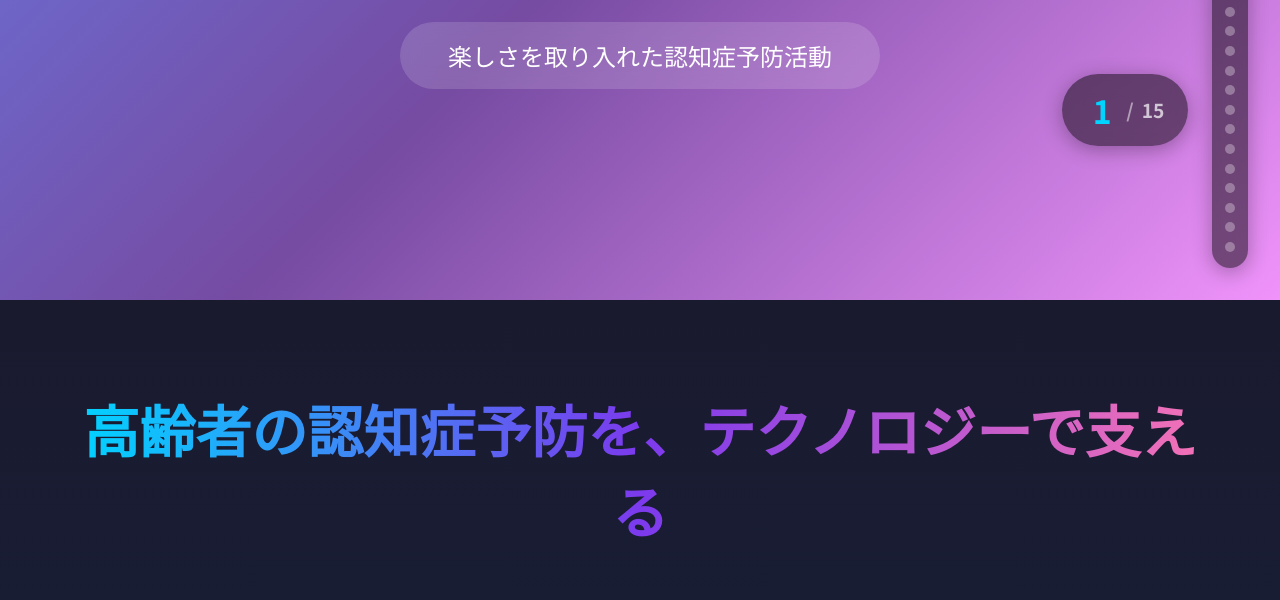
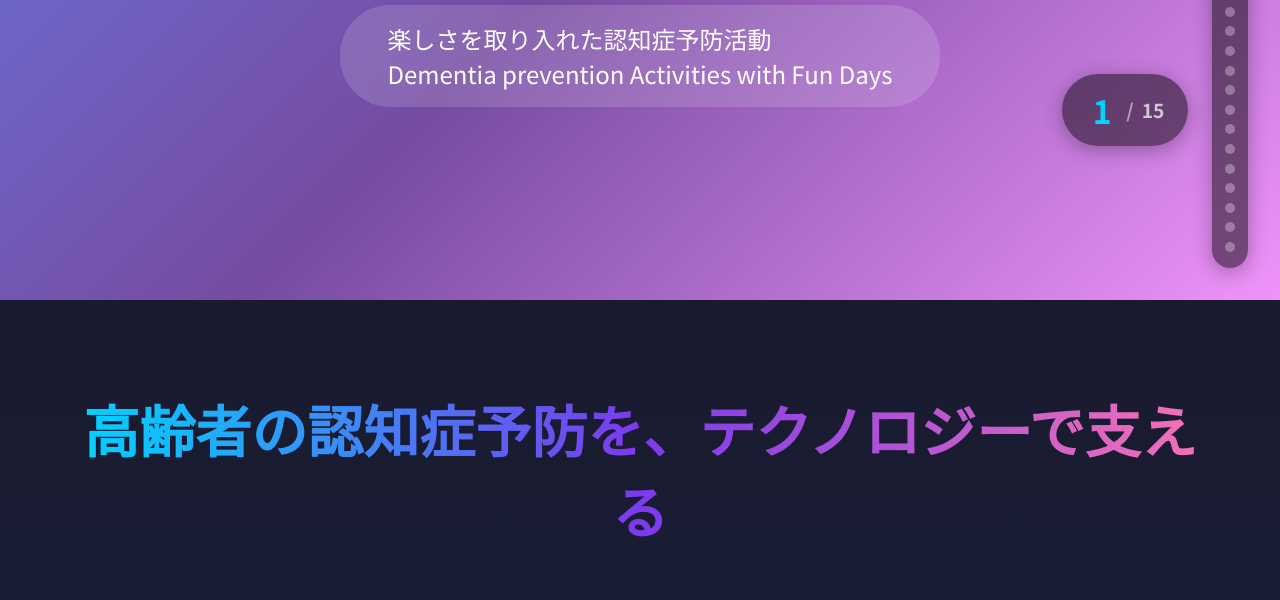
Before and after one commit to takuto11270605/presentation-DA-Fun-Da, a plain HTML site: page index.html in a window 1280 px wide. Shown: the part 500-1100 px from the top of the page. Drawn offline with Linux system fonts and the light colour scheme.

Commit message:
Update presentation

```diff
--- a/index.html
+++ b/index.html
@@ -1382,7 +1382,7 @@
   <section class="slide slide-1" id="slide-1">
     <h1 class="title-main">DA Fun Da</h1>
     <p class="title-sub">ダ・ファン・ダ</p>
-    <p class="title-desc">楽しさを取り入れた認知症予防活動</p>
+    <p class="title-desc">楽しさを取り入れた認知症予防活動<br/>Dementia prevention Activities with Fun Days</p>
   </section>
 
   <!-- スライド2: コンセプト -->
```
